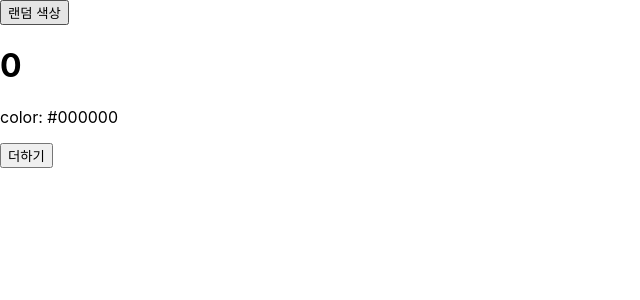
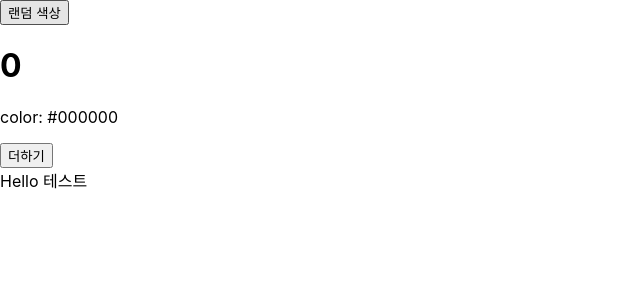
Before and after one commit to mirrors89/the-art-of-react, a React (Create React App) app: page / in a window 1280 px wide. Shown: the top 300 px of the page, without its empty margins (0-640 px from the left). Built offline with nearby package versions, Linux system fonts and the light colour scheme.

Commit message:
8장 함수형 컴포넌트 사용법

```diff
--- a/src/App.js
+++ b/src/App.js
@@ -6,6 +6,7 @@ import React, { Component } from 'react'
 
 // import IterationSample from './IterationSample/IterationSample'
 import LifeCycleSample from './LifeCycleSample/LifeCycleSample'
+import FunctionalComponent from './FunctionalComponent/FunctionalComponent'
 
 
 function getRandomColor() {
@@ -39,7 +40,11 @@ class App extends Component {
       <div>
         <button onClick={this.handleClick}>랜덤 색상</button>
         <LifeCycleSample color={this.state.color} />
+
+        <FunctionalComponent name="테스트"/>
       </div>
+
+
 
     )
   }
--- /dev/null
+++ b/src/FunctionalComponent/FunctionalComponent.js
@@ -0,0 +1,10 @@
+import React from 'react'
+
+
+const FunctionalComponent = ({name}) => {
+    return (
+        <div>Hello {name}</div>
+    )
+}
+
+export default FunctionalComponent
```
Also changed, not shown: package.json (line endings or trailing spaces).
